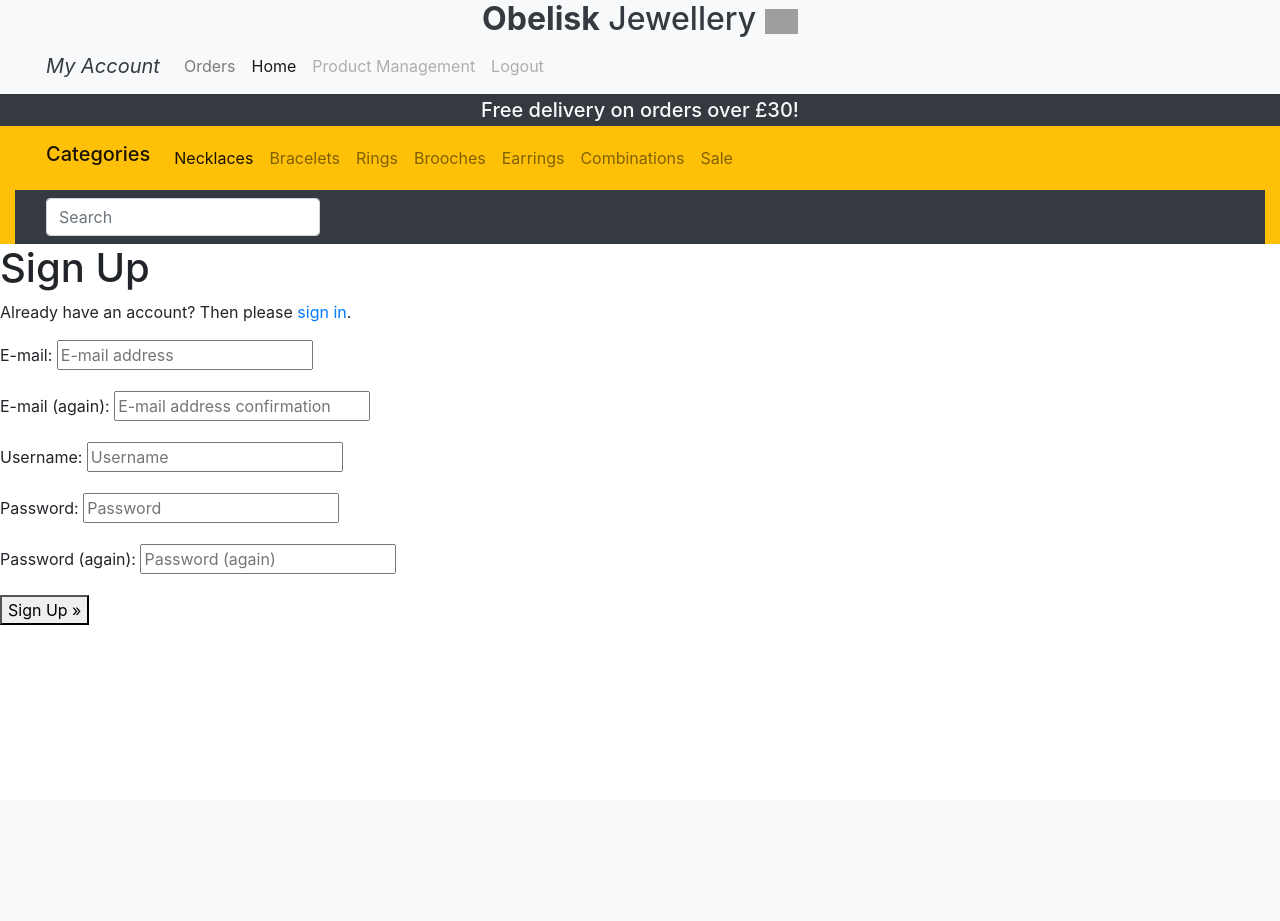
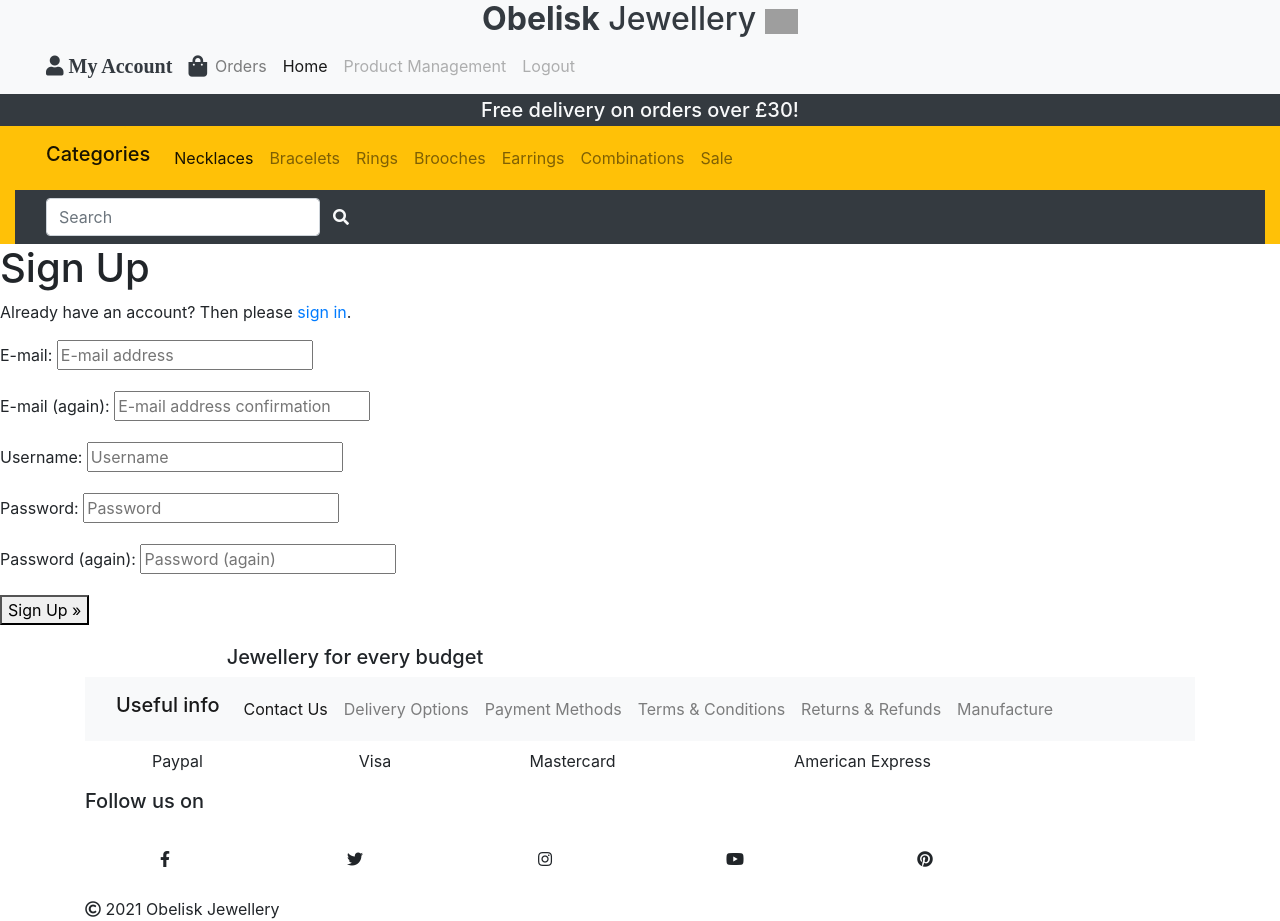
Before and after one commit to sanson0/obelisk_jewellery, a Django app: page /accounts/signup/ in a window 1280 px wide. Before the commit the page ends 625 px from the top, so only its background shows below. Run offline with Django 3.2, Linux system fonts and the light colour scheme; some libraries are stand-ins or nearby versions; grey boxes are pictures that could not be loaded.

Commit message:
Added footer to base template

```diff
--- /dev/null
+++ b/static/css/base.css
@@ -0,0 +1,10 @@
+.pay-method {
+    margin: 10px 10px 10px 10px;
+  }
+  .social-media {
+    margin-top: 30px;
+    margin-bottom: 30px;
+  }
+  footer {
+    margin-top: 20px;
+  }
--- a/templates/base.html
+++ b/templates/base.html
@@ -17,21 +17,19 @@
   {% block corecss %}
   <link rel="stylesheet" href="https://stackpath.bootstrapcdn.com/bootstrap/4.4.1/css/bootstrap.min.css"
     integrity="sha384-Vkoo8x4CGsO3+Hhxv8T/Q5PaXtkKtu6ug5TOeNV6gBiFeWPGFN9MuhOf23Q9Ifjh" crossorigin="anonymous">
+    <link rel="stylesheet" href="https://pro.fontawesome.com/releases/v5.10.0/css/all.css" integrity="sha384-AYmEC3Yw5cVb3ZcuHtOA93w35dYTsvhLPVnYs9eStHfGJvOvKxVfELGroGkvsg+p"
+	 crossorigin="anonymous" />
+    <link rel="stylesheet" href="{% static 'css/base.css' %}">
   {% endblock %}
 
   {% block extra_css %}
   {% endblock %}
 
   {% block corejs %}
-  <script src="https://code.jquery.com/jquery-3.4.1.slim.min.js"
-    integrity="sha384-J6qa4849blE2+poT4WnyKhv5vZF5SrPo0iEjwBvKU7imGFAV0wwj1yYfoRSJoZ+n" crossorigin="anonymous">
-  </script>
-  <script src="https://cdn.jsdelivr.net/npm/popper.js@1.16.0/dist/umd/popper.min.js"
-    integrity="sha384-Q6E9RHvbIyZFJoft+2mJbHaEWldlvI9IOYy5n3zV9zzTtmI3UksdQRVvoxMfooAo" crossorigin="anonymous">
-  </script>
-  <script src="https://stackpath.bootstrapcdn.com/bootstrap/4.4.1/js/bootstrap.min.js"
-    integrity="sha384-wfSDF2E50Y2D1uUdj0O3uMBJnjuUD4Ih7YwaYd1iqfktj0Uod8GCExl3Og8ifwB6" crossorigin="anonymous">
-  </script>
+  <script src="https://code.jquery.com/jquery-3.6.0.min.js"
+  integrity="sha256-/xUj+3OJU5yExlq6GSYGSHk7tPXikynS7ogEvDej/m4=" crossorigin="anonymous"></script>
+<script src="https://cdn.jsdelivr.net/npm/@popperjs/core@2.9.3/dist/umd/popper.min.js" integrity="sha384-eMNCOe7tC1doHpGoWe/6oMVemdAVTMs2xqW4mwXrXsW0L84Iytr2wi5v2QjrP/xp" crossorigin="anonymous"></script>
+<script src="https://cdn.jsdelivr.net/npm/bootstrap@5.1.0/dist/js/bootstrap.min.js" integrity="sha384-cn7l7gDp0eyniUwwAZgrzD06kc/tftFf19TOAs2zVinnD/C7E91j9yyk5//jjpt/" crossorigin="anonymous"></script>
   {% endblock %}
 
   {% block extra_js %}
@@ -148,6 +146,100 @@
   {% block content %}
   {% endblock %}
 
+  <footer class="container">
+    <div class="row">
+      <!--Statement-->
+      <div class="text-center col-md-6">
+        <h5>Jewellery for every budget</h5>
+      </div>
+    </div>
+    <!--Navbar for useful info such as contact details, delivery options, payment methods, Ts & Cs, returns & refunds, manufacture-->
+    <nav class="navbar navbar-expand-lg navbar-light bg-light mb-2">
+      <div class="container-fluid">
+        <h6 class="navbar-brand">Useful info</h6>
+        <button class="navbar-toggler" type="button" data-bs-toggle="collapse" data-bs-target="#navbarNavAltMarkup"
+          aria-controls="navbarNavAltMarkup" aria-expanded="false" aria-label="Toggle navigation">
+          <span class="navbar-toggler-icon"></span>
+        </button>
+        <div class="collapse navbar-collapse" id="navbarNavAltMarkup">
+          <div class="navbar-nav">
+            <a class="nav-link active" aria-current="page" href="#">Contact Us</a>
+            <a class="nav-link" href="#">Delivery Options</a>
+            <a class="nav-link" href="#">Payment Methods</a>
+            <a class="nav-link" href="#">Terms & Conditions</a>
+            <a class="nav-link" href="#">Returns & Refunds</a>
+            <a class="nav-link" href="#">Manufacture</a>
+          </div>
+        </div>
+      </div>
+    </nav>
+    <!--Payment methods (words)-->
+    <div class="row no-gutters d-none d-sm-block">
+      <div class="col">
+        <ul id="nav-foot-icon" class="list-inline menucontainer">
+          <li class="list-inline-item col-2">
+            <div class="d-flex justify-content-center">
+              Paypal
+            </div>
+          </li>
+          <li class="list-inline-item col-2">
+            <div class="d-flex justify-content-center">
+              Visa
+            </div>
+          </li>
+          <li class="list-inline-item col-2">
+            <div class="d-flex justify-content-center">
+              Mastercard
+            </div>
+          </li>
+          <li class="list-inline-item col-4">
+            <div class="d-flex justify-content-center">
+              American Express
+            </div>
+          </li>
+        </ul>
+      </div>
+    </div>
+    <div class="row no-gutters d-block d-sm-none">
+      <div class="col">
+        <!--Payment methods (icons)-->
+        <ul id="nav-foot-icon" class="list-inline menucontainer">
+          <li class="list-inline-item col-2">
+            <div class="col-3 d-flex justify-content-center"><i class="fab fa-paypal"></i>
+            </div>
+          </li>
+          <li class="list-inline-item col-2">
+            <div class="col-3 d-flex justify-content-center"><i class="fab fa-cc-visa"></i>
+            </div>
+          </li>
+          <li class="list-inline-item col-2">
+            <div class="col-3 d-flex justify-content-center"><i class="fab fa-cc-mastercard"></i>
+            </div>
+          </li>
+          <li class="list-inline-item col-4">
+            <div class="col-3 d-flex justify-content-center"><i class="fab fa-cc-amex"></i>
+            </div>
+          </li>
+        </ul>
+      </div>
+    </div>
+    <h5>Follow us on</h5>
+    <!--Social media links-->
+    <div class="row">
+      <div class="col-2 d-flex justify-content-center social-media"><i class="fab fa-facebook-f"></i></div>
+      <div class="col-2 d-flex justify-content-center social-media"><i class="fab fa-twitter"></i></div>
+      <div class="col-2 d-flex justify-content-center social-media"><i class="fab fa-instagram"></i></div>
+      <div class="col-2 d-flex justify-content-center social-media"><i class="fab fa-youtube"></i></div>
+      <div class="col-2 d-flex justify-content-center social-media"><i class="fab fa-pinterest"></i></div>
+    </div>
+    <!--Copyright statement-->
+    <div>
+      <i class="far fa-copyright"></i>
+      2021 Obelisk Jewellery
+    </div>
+
+  </footer>
+
   {% block postloadjs %}
   {% endblock %}
 </body>
```
